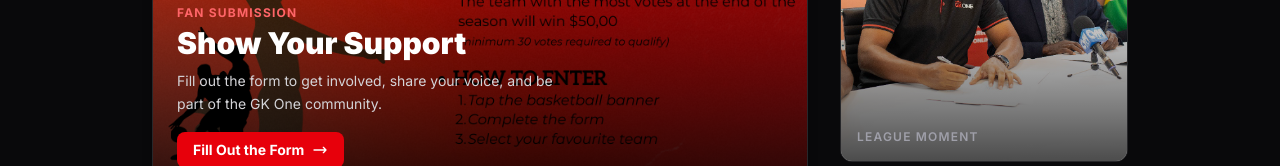
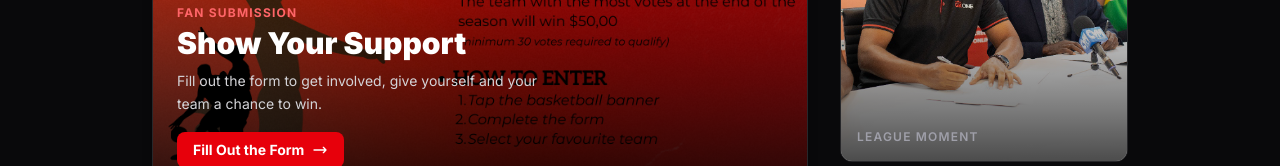
Before and after one commit to Da-cpp/GKONEBasketball, a React (Vite) app in the folder gk-basketball/: page /fanzone in a window 1280 px wide. Shown: the part 472-638 px from the top of the page. Built offline with nearby package versions, Linux system fonts and the light colour scheme.

Commit message:
fanzone initial

```diff
--- a/gk-basketball/src/pages/Fanzone.tsx
+++ b/gk-basketball/src/pages/Fanzone.tsx
@@ -45,7 +45,7 @@
                   Show Your Support
                 </h2>
                 <p className="text-zinc-300 text-sm mt-2 leading-relaxed max-w-sm">
-                  Fill out the form to get involved, share your voice, and be part of the GK One community.
+                  Fill out the form to get involved, give yourself and your team a chance to win.
                 </p>
                 <div className="flex items-center gap-2 mt-4">
                   <span className="inline-flex items-center gap-2 bg-red-600 group-hover:bg-red-500 text-white text-sm font-bold px-4 py-2 rounded-lg transition-colors duration-200">
@@ -59,7 +59,7 @@
             </div>
           </a>
 
-          {/* Basketball photos — natural dimensions, side by side */}
+          {/* basketball photos */}
           <div className="mt-4 flex gap-4 items-start">
             <div className="flex-1 rounded-xl overflow-hidden border border-zinc-800">
               <img
```
